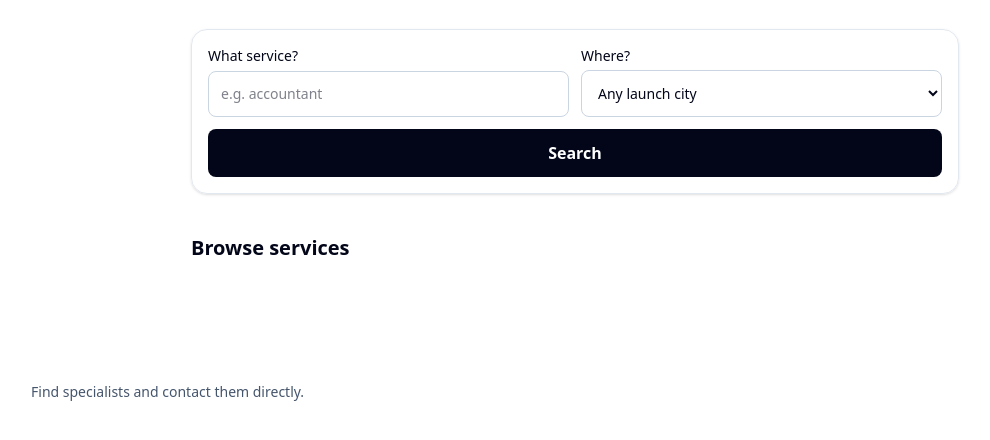
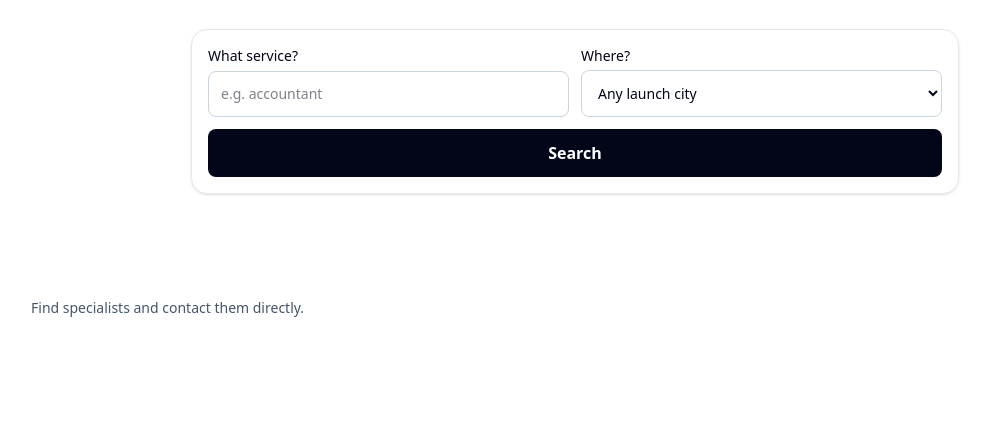
Before and after one commit to StrayForest/palvelut, a Django app: page /palvelut/en/ in a window 1280 px wide. Shown: the part 304-744 px from the top of the page, without its empty margins (65-1055 px from the left). Run offline with Django 5.2, Linux system fonts and the light colour scheme; style sheets or scripts are compiled from the project's sources; parts of the project's set-up code (start-up, migrations or seed data) failed here and were passed over; some libraries are stand-ins or nearby versions.

Commit message:
P2: keep public home database-free

```diff
--- a/templates/discovery/home.html
+++ b/templates/discovery/home.html
@@ -13,16 +13,10 @@
     <label class="grid gap-1 text-sm font-medium">{% translate "Where?" %}
       <select class="rounded-lg border border-slate-300 px-3 py-3" name="city">
         <option value="">{% translate "Any launch city" %}</option>
-        {% for city in municipalities %}<option value="{{ city.name }}">{{ city.name }}</option>{% endfor %}
+        {% for city in launch_cities %}<option value="{{ city }}">{{ city }}</option>{% endfor %}
       </select>
     </label>
     <button class="rounded-lg bg-slate-950 px-5 py-3 font-semibold text-white sm:col-span-2" type="submit">{% translate "Search" %}</button>
   </form>
-  <div class="mt-10">
-    <h2 class="text-xl font-semibold">{% translate "Browse services" %}</h2>
-    <div class="mt-4 flex flex-wrap gap-2">
-      {% for category in categories %}<a class="rounded-full border border-slate-300 px-4 py-2 text-sm" href="{% url 'discovery-search' locale=locale %}?category={{ category.slug }}">{{ category.name }}</a>{% endfor %}
-    </div>
-  </div>
 </section>
 {% endblock %}
```
